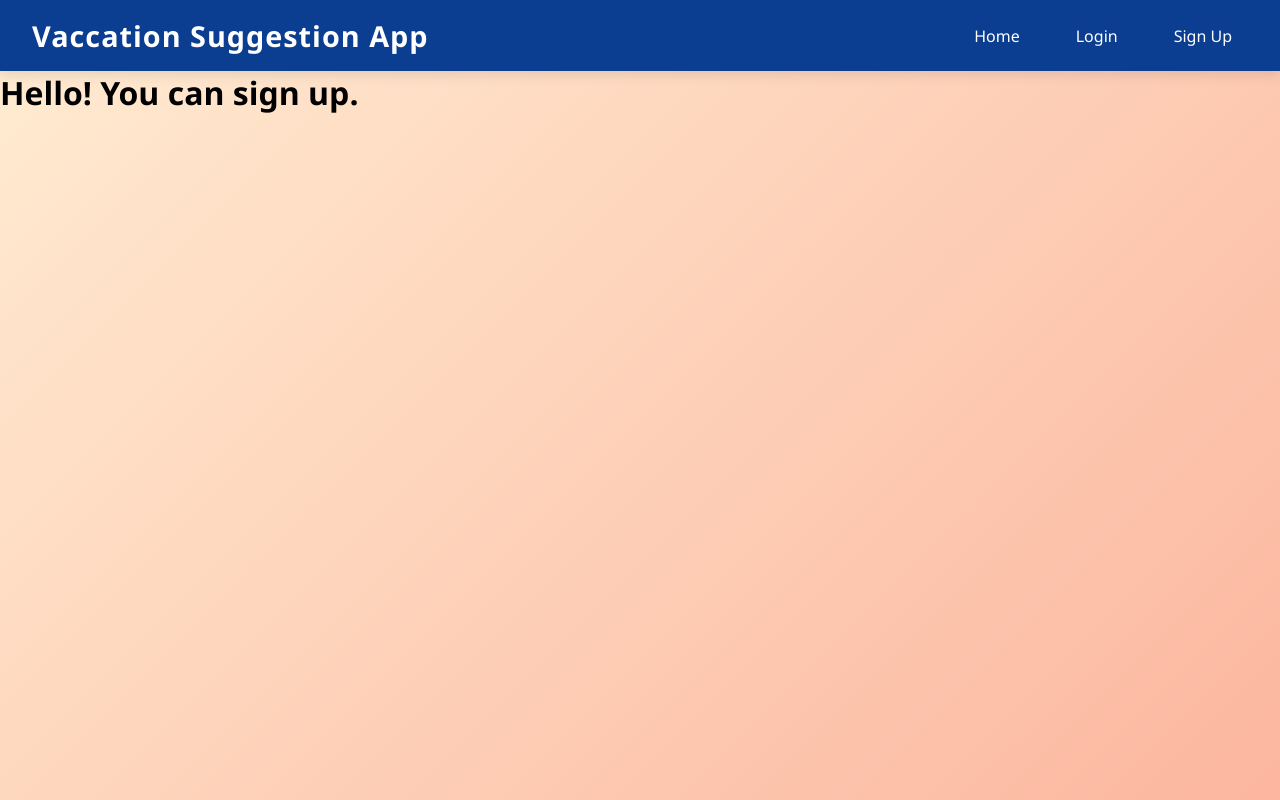
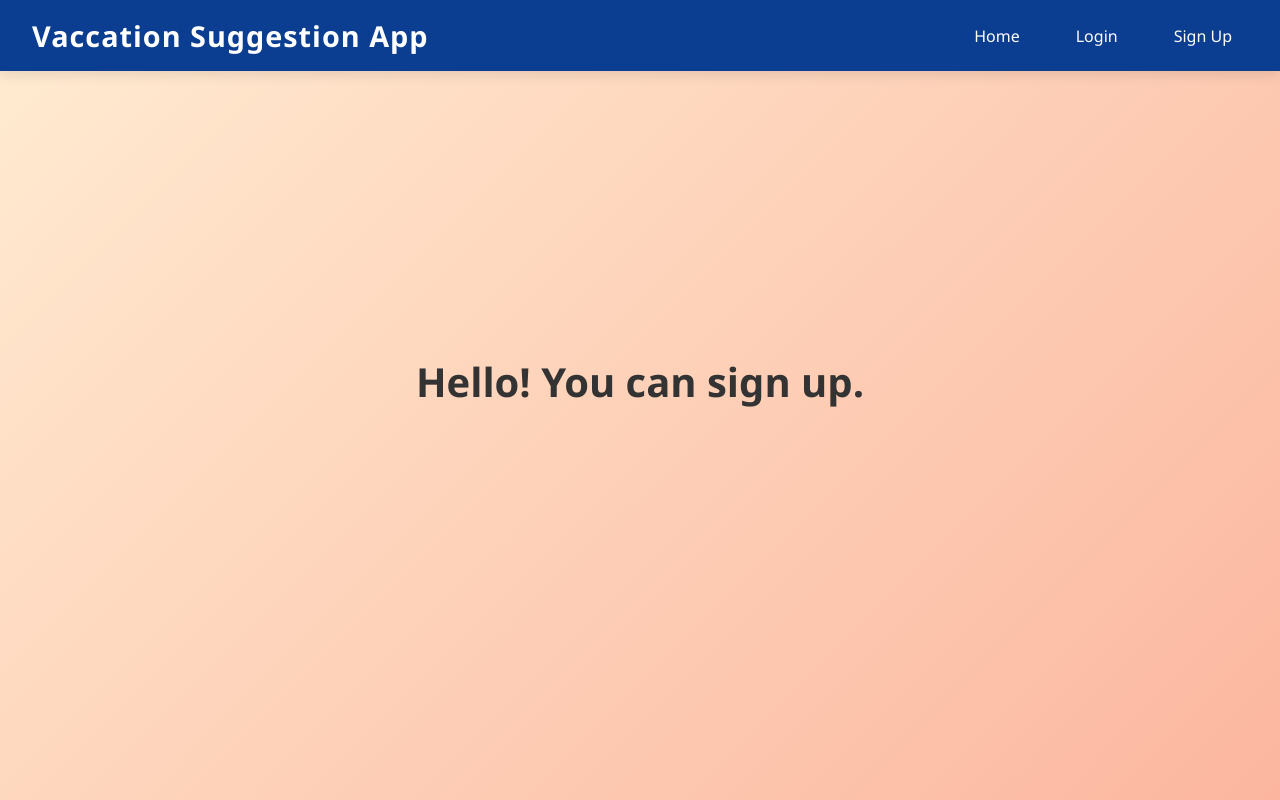
Before and after one commit to AguAlex/Vacation-Suggestions-App, a React (Create React App) app in the folder frontend/: page / in a window 1280 px wide. Built offline with nearby package versions, Linux system fonts and the light colour scheme.

Commit message:
css homepage

```diff
--- a/frontend/src/pages/Home.css
+++ b/frontend/src/pages/Home.css
@@ -0,0 +1,48 @@
+/* General styling */
+body {
+    margin: 0;
+    padding: 0;
+    font-family: 'Arial', sans-serif;
+    background: #f0f4f8;
+    color: #333;
+  }
+
+  /* Container-ul principal */
+  .home-container {
+    display: flex;
+    flex-direction: column;
+    align-items: center;
+    justify-content: center;
+    height: 80vh;
+    text-align: center;
+  }
+
+  /* Titlul principal */
+  .home-container h1 {
+    font-size: 2.5rem;
+    color: #333;
+    margin-bottom: 20px;
+  }
+
+  /* Mesajul de bun venit */
+  .home-container p {
+    font-size: 1.2rem;
+    color: #666;
+    margin-bottom: 30px;
+  }
+
+  /* Butoane (dacă vrei să adaugi mai târziu) */
+  .home-button {
+    padding: 12px 24px;
+    background-color: #4CAF50;
+    color: #fff;
+    border: none;
+    border-radius: 8px;
+    cursor: pointer;
+    font-size: 1rem;
+    transition: background-color 0.3s ease;
+  }
+
+  .home-button:hover {
+    background-color: #45a049;
+  }
--- a/frontend/src/pages/Home.jsx
+++ b/frontend/src/pages/Home.jsx
@@ -1,6 +1,6 @@
 import React, { useState, useEffect } from "react";
 import { useNavigate } from "react-router-dom";
-import Header from '../components/Header';
+import "./Home.css";
 
 function Home({ user, setUser }) {
   const navigate = useNavigate();
@@ -32,15 +32,17 @@ function Home({ user, setUser }) {
   // };
 
   return (
-    <div>
-
+    <div className="home-container">
       {user ? (
         <div>
           <h1>Hello, {user.nume}!</h1>
+          <p>Welcome back to Vacation Suggestion App!</p>
 
         </div>
       ) : (
+        <div>
           <h1>Hello! You can sign up.</h1>
+        </div>
       )}
     </div>
   );
```
Lines whose indentation alone changed are shown as unchanged.
